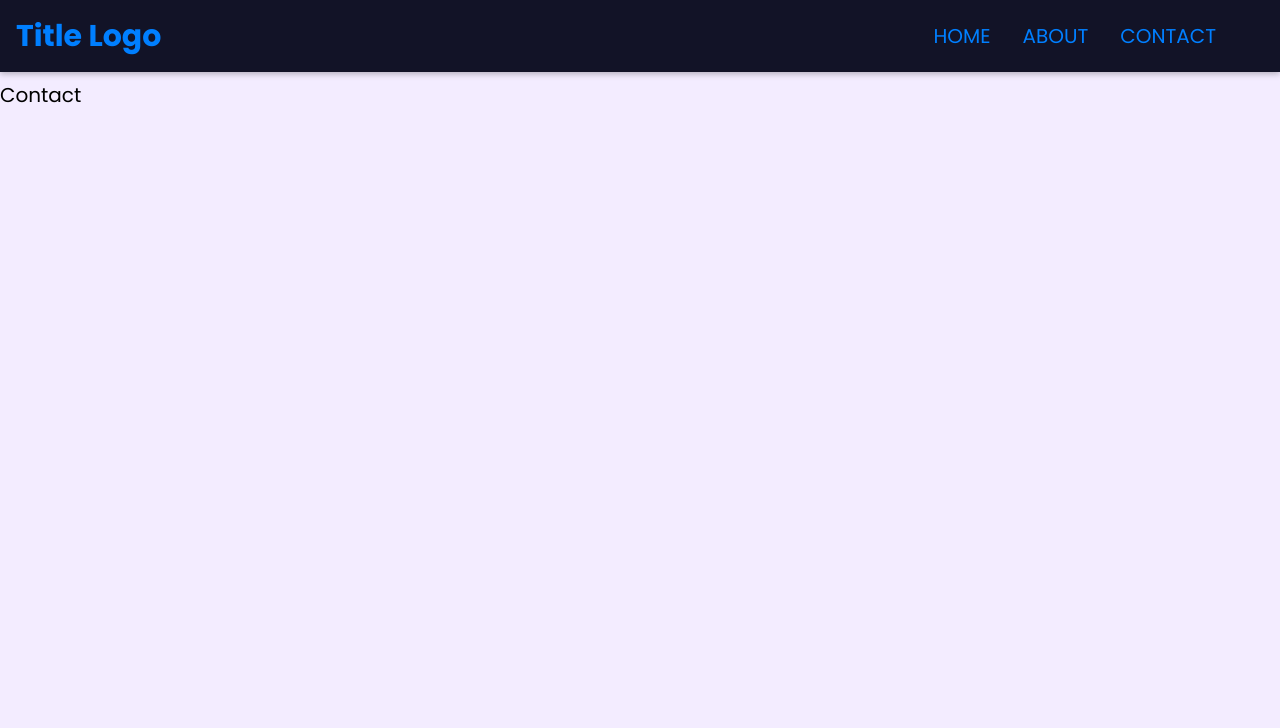
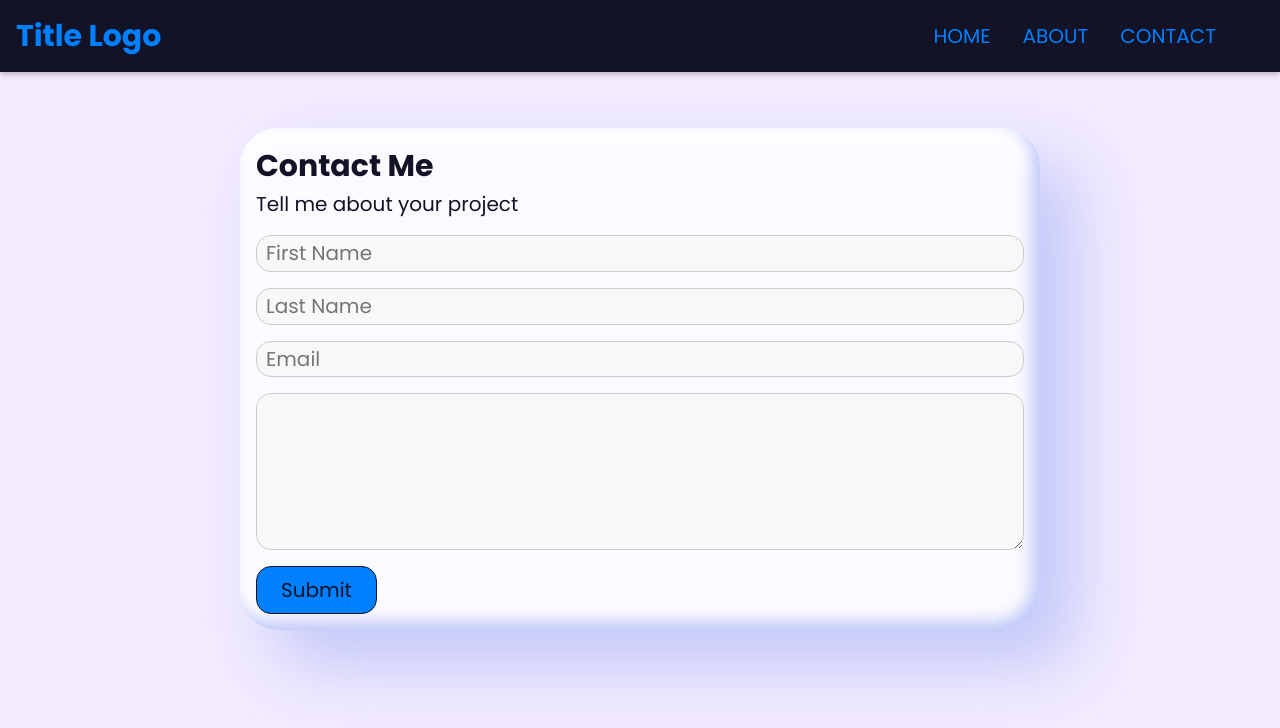
Before and after one commit to AudreyLin/MERNBoiler, a React (Create React App) app in the folder frontend/: page /contact in a window 1280 px wide. Shown: the top 728 px of the page. Built offline with nearby package versions, Linux system fonts and the light colour scheme.

Commit message:
add formElements components and Contact page

```diff
--- a/frontend/src/pages/Contact.js
+++ b/frontend/src/pages/Contact.js
@@ -1,9 +1,20 @@
-import React from 'react'
+import React from 'react';
+import Input from '../shared/formElements/Input';
+import '../shared/formElements/FormStyle.css';
+import Button from '../shared/formElements/Button';
 
-const Contact = () => {
+const Contact = (props) => {
   return (
-    <div>Contact</div>
-  )
-}
+    <form className='formStyle' method='POST' action='send'>
+      <h2>Contact Me</h2>
+      <p>Tell me about your project</p>
+      <Input element='input' type='text' placeholder='First Name' />
+      <Input element='input' type='text' placeholder='Last Name' />
+      <Input element='input' type='email' placeholder='Email' />
+      <Input element='textarea' />
+      <Button>Submit</Button>
+    </form>
+  );
+};
 
 export default Contact;
--- a/frontend/src/shared/formElements/Button.css
+++ b/frontend/src/shared/formElements/Button.css
@@ -1,40 +1,15 @@
-/*.button {
+.button {
+  cursor: grab;
   font: inherit;
   padding: 0.5rem 1.5rem;
   border: 1.5px solid var(--primary);
-  /*
-  background: rgb(27, 36, 255);
-  background: linear-gradient(
-    0deg,
-    rgba(27, 36, 255, 1) 0%,
-    rgba(0, 255, 239, 1) 100%
-  );
-  */
-/*background: var(--secondary);
-  border-radius: 25px;
-  color: var(--primary);
-}
-*/
-
-.button {
-  margin: 1rem;
-  font: inherit;
-  cursor: pointer;
-  padding: 0.5rem 1.5rem;
+  background: var(--secondary);
+  border-radius: 15px;
   color: var(--primary);
   white-space: nowrap;
-  /*Claymorphic Test*/
-
-  backdrop-filter: blur(5px);
-  background-color: rgba(255, 255, 255, 1);
-  border-radius: var(--border-radius);
-  box-shadow: 35px 35px 68px 0px rgba(145, 164, 242, 0.5),
-    inset -8px -8px 16px 0px rgba(145, 164, 242, 0.6),
-    inset 0px 11px 28px 0px rgb(255, 255, 255);
 }
 
 .button:hover {
-  background-color: var(--primary);
-  color: var(--azure);
-  box-shadow: 35px 35px 68px 0px rgba(145, 164, 242, 0.5);
+  background: var(--primary);
+  color: var(--secondary);
 }
```
